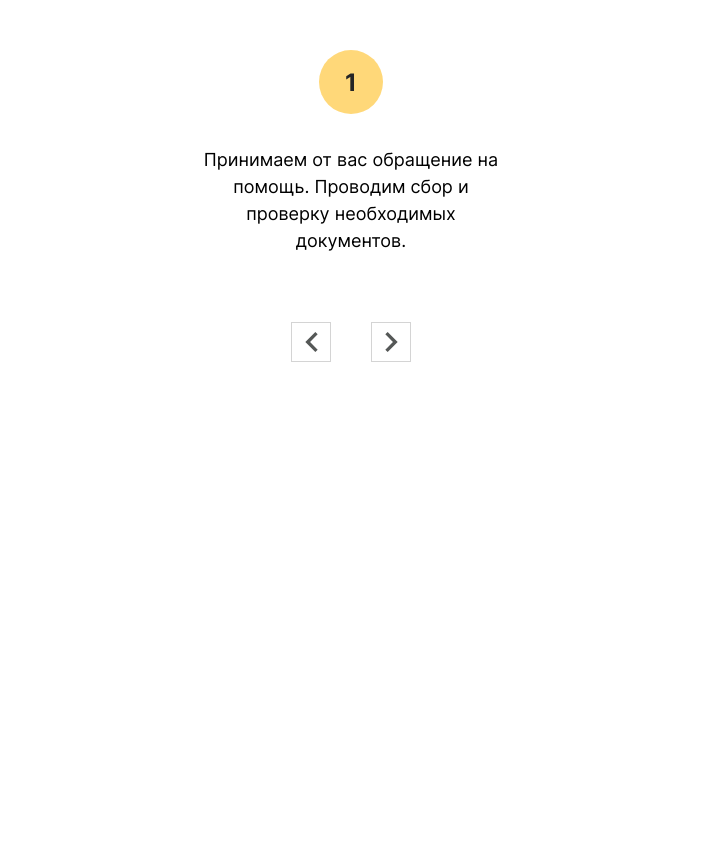
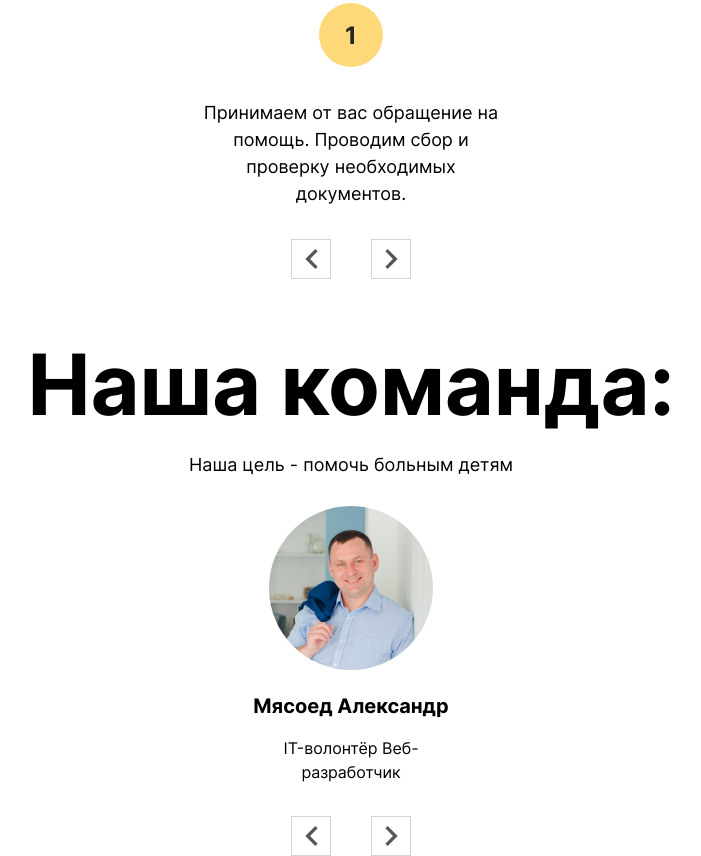
Before and after one commit to DVBFOND/dvbfond, a plain HTML site: page index.html in a window 1280 px wide. Shown: the part 1531-2387 px from the top of the page, without its empty margins (289-990 px from the left). Before the commit the page ends 1893 px from the top, so only its background shows below. Drawn offline with nearby package versions, Linux system fonts and the light colour scheme.

Commit message:
fix: убрал у карточек блока 'Как мы работаем' padding, так как не нужен. feat: Сделал блок 'Наша команда'

```diff
--- /dev/null
+++ b/blocks/authors/authors.css
@@ -0,0 +1,3 @@
+.authors {
+    margin: 57px 0 0 0;
+}
--- /dev/null
+++ b/blocks/blockDescription/blockDescription.css
@@ -0,0 +1,6 @@
+.blockDescription {
+    font-size: 18px;
+    line-height: 27px;
+    text-align: center;
+    margin: 18px auto 0;
+}
--- a/blocks/blockTitle/blockTitle.css
+++ b/blocks/blockTitle/blockTitle.css
@@ -1,5 +1,5 @@
 .blockTitle {
     font-size: 6.6vw;
-    margin: 0 0 32px;
     text-align: center;
+    margin: 0;
 }
--- /dev/null
+++ b/blocks/slider/sliderAuthor/sliderAuthor.css
@@ -0,0 +1,7 @@
+.sliderAuthor {
+    width: 224px;
+    display: flex;
+    flex-wrap: wrap;
+    margin: 0 auto;
+    justify-content: center;
+}
--- /dev/null
+++ b/blocks/slider/sliderAuthorDescription/sliderAuthorDescription.css
@@ -0,0 +1,6 @@
+.sliderAuthorDescription {
+    font-size: 16px;
+    line-height: 24px;
+    text-align: center;
+    margin: 18px auto 0;
+}
--- /dev/null
+++ b/blocks/slider/sliderAuthorImage/sliderAuthorImage.css
@@ -0,0 +1,5 @@
+.sliderAuthorImage {
+    width: 164px;
+    border-radius: 50%;
+    margin: 28px auto 0;
+}
--- /dev/null
+++ b/blocks/slider/sliderAuthorName/sliderAuthorName.css
@@ -0,0 +1,6 @@
+.sliderAuthorName {
+    font-size: 20px;
+    line-height: 24px;
+    text-align: center;
+    margin: 24px 0 0 0;
+}
--- a/blocks/slider/sliderCard/sliderCard.css
+++ b/blocks/slider/sliderCard/sliderCard.css
@@ -1,7 +1,7 @@
 .sliderCard {
     width: 320px;
     padding: 47px 0 36px 0;
-    margin: 0 auto;
+    margin: 32px auto 0;
     display: flex;
     flex-wrap: wrap;
 }
@@ -10,3 +10,7 @@
     box-shadow: 0 0 10px rgba(0, 0, 0, .1);
     border-radius: 16px;
 }
+
+.steps .sliderCard {
+    padding: 0;
+}
--- a/index.css
+++ b/index.css
@@ -5,6 +5,7 @@
 @import url(./blocks/root/root.css);
 @import url(./blocks/app/App.css);
 @import url(./blocks/blockTitle/blockTitle.css);
+@import url(./blocks/blockDescription/blockDescription.css);
 @import url(./blocks/header/header.css);
 @import url(./blocks/header/headerLogoLeft/headerLogoLeft.css);
 @import url(./blocks/header/headerVertikalLine/headerVertikalLine.css);
@@ -40,3 +41,8 @@
 @import url(./blocks/slider/sliderCardText/sliderCardText.css);
 @import url(./blocks/slider/sliderCardTitle/sliderCardTitle.css);
 @import url(./blocks/steps/steps.css);
+@import url(./blocks/slider/sliderAuthor/sliderAuthor.css);
+@import url(./blocks/slider/sliderAuthorImage/sliderAuthorImage.css);
+@import url(./blocks/slider/sliderAuthorName/sliderAuthorName.css);
+@import url(./blocks/slider/sliderAuthorDescription/sliderAuthorDescription.css);
+@import url(./blocks/authors/authors.css);
--- a/index.jsx
+++ b/index.jsx
@@ -85,6 +85,7 @@ class Main extends React.Component {
         <Section />
         <HowToHelp />
         <Steps />
+        <Authors />
       </main>
     );
   }
@@ -184,6 +185,24 @@ class Steps extends React.Component {
   }
 }
 
+class Authors extends React.Component {
+  constructor(props) {
+    super(props);
+    this.state = {
+      AuthorsState: false
+    };
+  }
+
+  render() {
+    return (
+      <section className="authors">
+        <h2 className="blockTitle">Наша команда:</h2>
+        <p className="blockDescription">Наша цель - помочь больным детям</p>
+        <SliderAuthors />
+      </section>
+    );
+  }
+}
 
 class SliderSteps extends React.Component {
   constructor(props) {
@@ -212,6 +231,35 @@ class SliderSteps extends React.Component {
       );
     }
 }
+
+class SliderAuthors extends React.Component {
+  constructor(props) {
+    super(props);
+    this.state = {
+      SliderAuthorsState: false
+    }
+  }
+
+  render() {
+    return (
+      <div className="slider">
+      <div className="sliderCards">
+        <div className="sliderAuthor">
+          <img src="./images/alex.jpg" className="sliderAuthorImage" />
+          <h3 className="sliderAuthorName">Мясоед Александр</h3>
+          <p className="sliderAuthorDescription">
+            IT-волонтёр Веб-разработчик
+          </p>
+        </div>
+      </div>
+      <div className="sliderButtons">
+        <button className="sliderButton sliderButtonLeft"></button>
+        <button className="sliderButton sliderButtonRight"></button>
+      </div>
+    </div>
+    );
+  }
+}
 //class
 ReactDOM.render((
   <App />
```
Also changed, not shown: images/alex.jpg (added).
